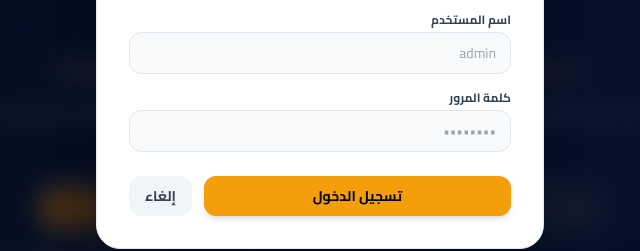
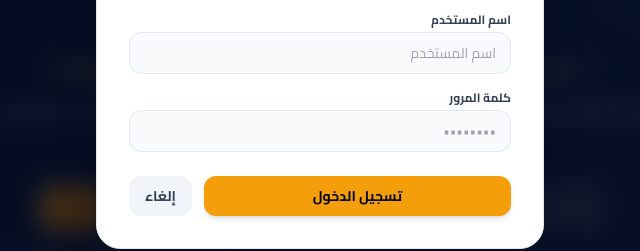
Before and after one commit to engpe23m24-eng/pge-thiqar, a plain HTML site: page index.html in a window 1280 px wide. Both pictures are taken after a click on the button "دخول الإدارة". Shown: the part 352-603 px from the top of the page, 320-960 px from the left. Drawn offline with nearby package versions, Linux system fonts and the light colour scheme.

Commit message:
Add files via upload

```diff
--- a/index.html
+++ b/index.html
@@ -316,7 +316,7 @@
             type="text"
             id="admin-username-input"
             required
-            placeholder="admin"
+            placeholder="اسم المستخدم"
             class="w-full px-3.5 py-2.5 rounded-xl border border-slate-200 dark:border-slate-700 bg-slate-50 dark:bg-slate-800 text-sm focus:outline-none focus:ring-2 focus:ring-amber-500"
           >
         </div>
```
